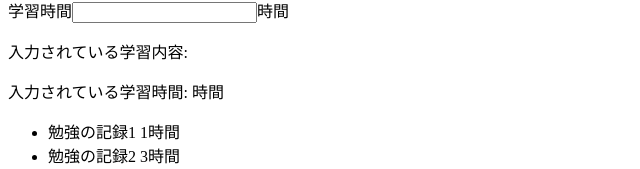
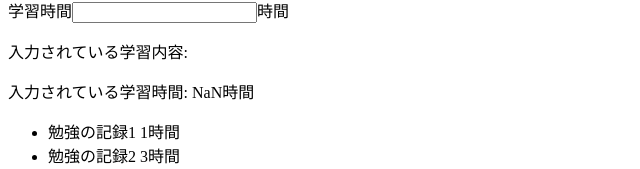
Before and after one commit to Takumi-Tajima/sample-vite, a React (Vite) app: page / in a window 1280 px wide. Shown: the part 116-285 px from the top of the page, without its empty margins (0-640 px from the left). Built offline with nearby package versions, Linux system fonts and the light colour scheme.

Commit message:
空文字の時はNaNを表示するように

```diff
--- a/src/StudyLog.jsx
+++ b/src/StudyLog.jsx
@@ -27,7 +27,7 @@ export const StudyLogs = () => {
         <input id="studyTime" value={studyTime} onChange={onChangeStudyTime} />時間
       </div>
       <p>入力されている学習内容: {studyContent}</p>
-      <p>入力されている学習時間: {studyTime}時間</p>
+      <p>入力されている学習時間: {studyTime == "" ? "NaN" : studyTime}時間</p>
       <ul>
         {records.map((record, index) => (
           <li key={index}>{record.title} {record.time}時間</li>
```
